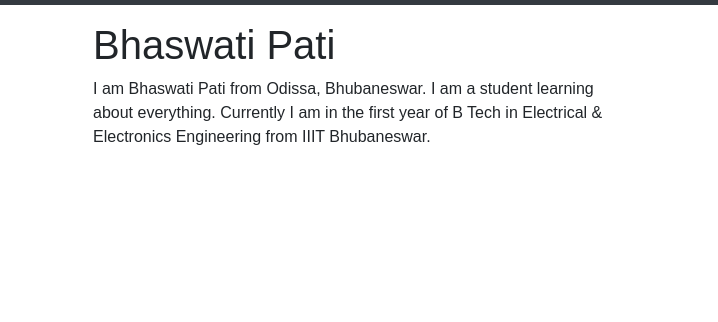
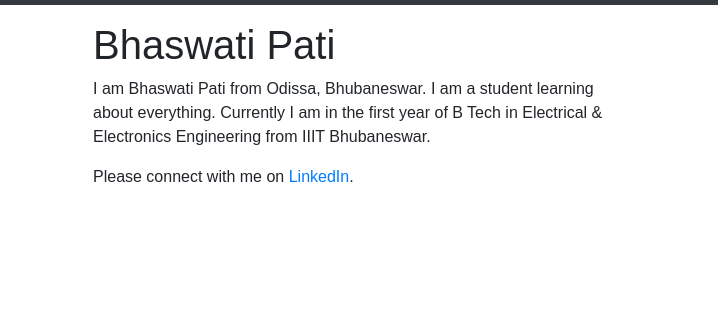
Before and after one commit to praveenscience/iiit-b-gfg-webinar, a plain HTML site: page index.html in a window 1280 px wide. Shown: the part 51-373 px from the top of the page, 562-1280 px from the left. Drawn offline with nearby package versions, Linux system fonts and the light colour scheme; a web font is replaced by a local one.

Commit message:
Added LinkedIn Link.

```diff
--- a/index.html
+++ b/index.html
@@ -26,6 +26,7 @@
         <div class="col-12 col-md-6 text-center text-md-left my-md-3">
           <h1>Bhaswati Pati</h1>
           <p>I am Bhaswati Pati from Odissa, Bhubaneswar. I am a student learning about everything. Currently I am in the first year of B Tech in Electrical &amp; Electronics Engineering from IIIT Bhubaneswar.</p>
+          <p>Please connect with me on <a href="https://www.linkedin.com/in/bhaswati-pati-09192b231/" target="_blank">LinkedIn</a>.</p>
         </div>
       </div>
     </div>
```
